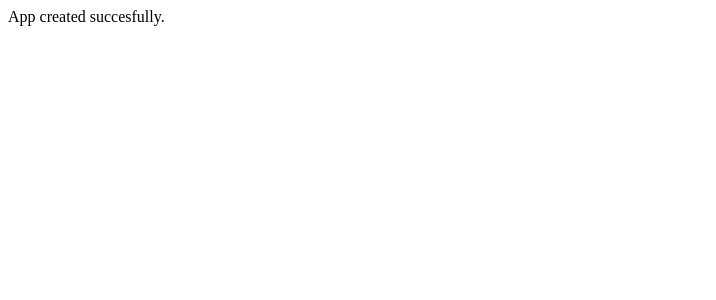
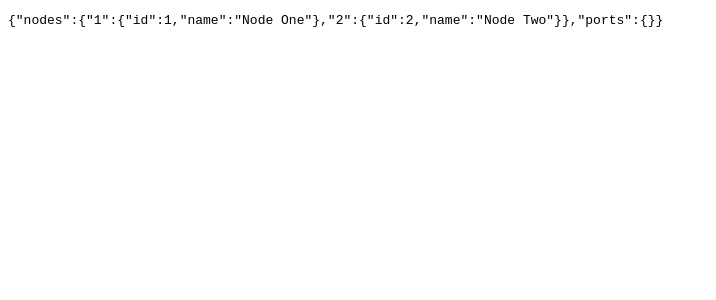
Before and after one commit to lchavarri/parcel-recoil, a React (Vite) app: page / in a window 1280 px wide. Shown: the top 300 px of the page, without its empty margins (0-716 px from the left). Built offline with nearby package versions, Linux system fonts and the light colour scheme.

Commit message:
Recoil, hooks and services

```diff
--- a/package.json
+++ b/package.json
@@ -9,10 +9,14 @@
   "dependencies": {
     "@types/react": "^16.9.36",
     "@types/react-dom": "^16.9.8",
+    "@types/recoil": "^0.0.1",
     "parcel": "^1.12.4",
     "react": "^16.13.1",
     "react-dom": "^16.13.1",
     "recoil": "^0.0.8",
     "typescript": "^3.9.5"
-  }
+  },
+  "browserslist": [
+    "last 1 Chrome version"
+  ]
 }
--- a/src/App.tsx
+++ b/src/App.tsx
@@ -1,7 +1,14 @@
 import React from "react";
+import { RecoilRoot } from "recoil";
+
+import Nodes from "./components/Nodes";
 
 const App = () => {
-  return <div>App created succesfully.</div>;
+  return (
+    <RecoilRoot>
+      <Nodes></Nodes>
+    </RecoilRoot>
+  );
 };
 
 export default App;
--- /dev/null
+++ b/src/components/Nodes.tsx
@@ -0,0 +1,11 @@
+import React from "react";
+
+import { useCanvas } from "../hooks/useCanvas";
+
+const Nodes = () => {
+  const canvas = useCanvas();
+
+  return <pre>{JSON.stringify(canvas)}</pre>;
+};
+
+export default Nodes;
--- /dev/null
+++ b/src/hooks/useCanvas.ts
@@ -0,0 +1,24 @@
+import React, { useEffect } from "react";
+import { useRecoilState } from "recoil";
+
+import { fetchCanvas } from "../services/canvasService";
+import { canvas as canvasState } from "../state/canvas";
+
+export const useCanvas = () => {
+  const [canvas, setCanvas] = useRecoilState(canvasState);
+
+  useEffect(() => {
+    async function init() {
+      const canvas = await fetchCanvas().catch((err) => {
+        console.error(err);
+      });
+      if (canvas) {
+        setCanvas(canvas);
+      }
+    }
+
+    init();
+  }, []);
+
+  return canvas;
+};
--- /dev/null
+++ b/src/services/canvasService.ts
@@ -0,0 +1,23 @@
+import { Canvas } from "../types";
+
+export const fetchCanvas = (): Promise<Canvas> => {
+  return new Promise((resolve) => {
+    setTimeout(
+      () =>
+        resolve({
+          nodes: {
+            "1": {
+              id: 1,
+              name: "Node One",
+            },
+            "2": {
+              id: 2,
+              name: "Node Two",
+            },
+          },
+          ports: {},
+        }),
+      600
+    );
+  });
+};
--- /dev/null
+++ b/src/state/canvas.ts
@@ -0,0 +1,18 @@
+import { atom, selector } from "recoil";
+import { Canvas } from "../types";
+
+export const canvas = atom<Canvas>({
+  key: "canvas",
+  default: {
+    ports: {},
+    nodes: {},
+  },
+});
+
+export const nodes = selector({
+  key: "nodes",
+  get: ({ get }) => {
+    const { nodes } = get(canvas);
+    return nodes;
+  },
+});
--- /dev/null
+++ b/src/types.ts
@@ -0,0 +1,8 @@
+export type Dictionary<T> = {
+  [s: string]: T;
+};
+
+export type Canvas = {
+  ports: Dictionary<object>;
+  nodes: Dictionary<object>;
+};
--- a/tsconfig.json
+++ b/tsconfig.json
@@ -1,5 +1,6 @@
 {
   "compilerOptions": {
+    "target": "ES2020",
     "esModuleInterop": true,
     "jsx": "react"
   }
```
Also changed, not shown: 1 other file (tests, documents, lock files or other folders).
